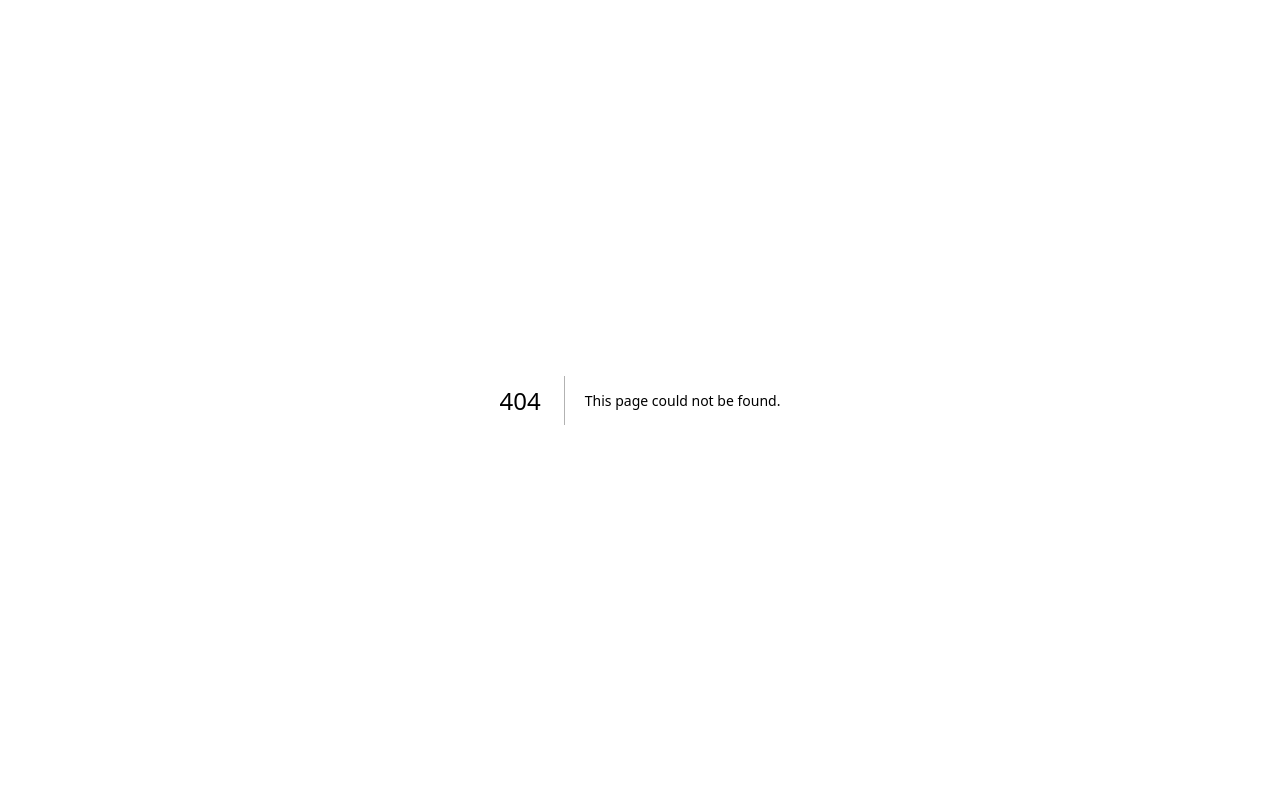
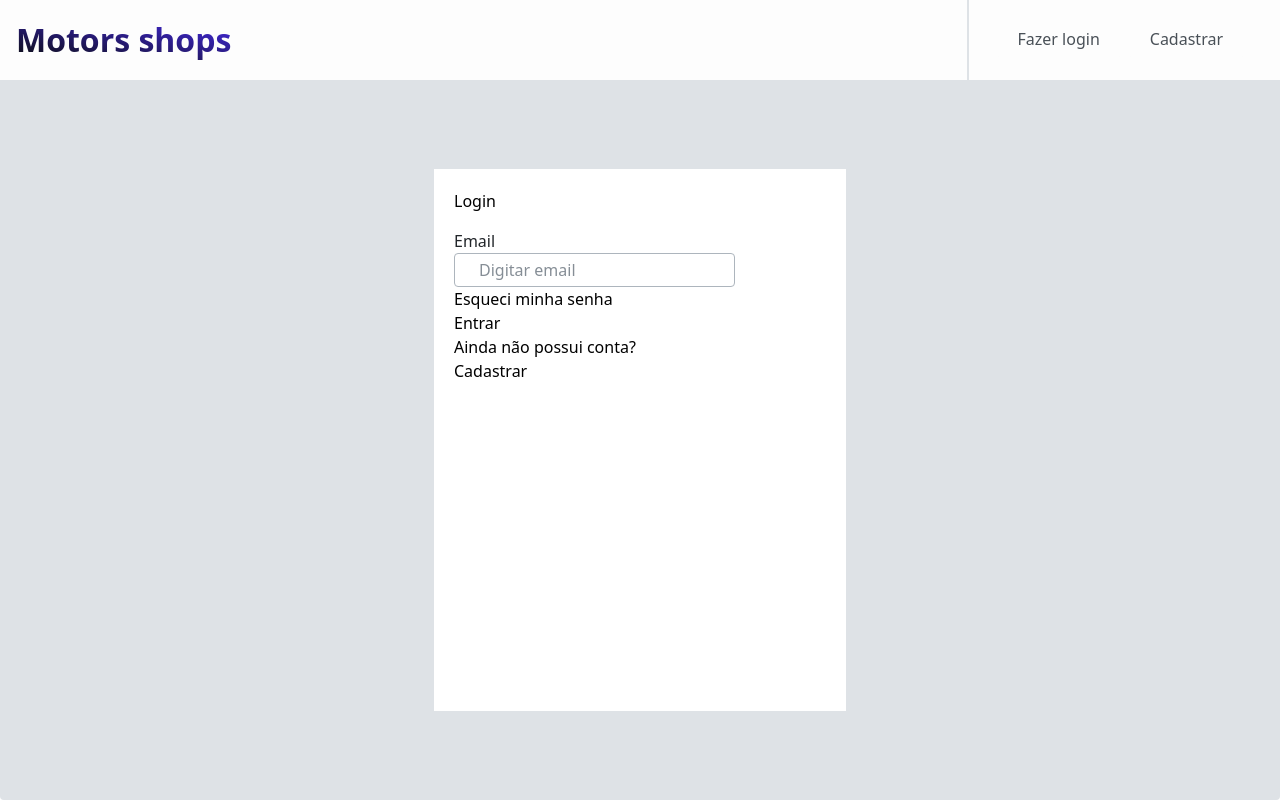
Before and after one commit to Projeto-Full-Stack/Projeto-FullStack-Grupo11, a Next.js app in the folder frontend/: page /login in a window 1280 px wide. Before the commit this address had no page. Built offline with nearby package versions, Linux system fonts and the light colour scheme.

Commit message:
feat: initial login page structure

```diff
--- /dev/null
+++ b/frontend/src/pages/login.tsx
@@ -0,0 +1,29 @@
+import Input from "@/components/input";
+import NavBar from "@/components/navbar";
+
+export default function Login() {
+  return (
+    <main className={`loginBody`}>
+      <NavBar />
+      <div className="flex justify-center items-center h-[90vh]">
+        <form
+          className={`flex flex-col gap-4 items-start p-5 w-[412px] h-[542px] bg-colors_color_white_fixed`}
+        >
+          <h1>Login</h1>
+          <div>
+            <Input
+              placeholder={`Digitar email`}
+              htmlFor={`email`}
+              type={`email`}
+              label={`Email`}
+            />
+            <p>Esqueci minha senha</p>
+            <button>Entrar</button>
+            <p>Ainda não possui conta?</p>
+            <button>Cadastrar</button>
+          </div>
+        </form>
+      </div>
+    </main>
+  );
+}
--- a/frontend/src/styles/globals.css
+++ b/frontend/src/styles/globals.css
@@ -1,5 +1,5 @@
-@import url('https://fonts.googleapis.com/css2?family=Lexend:wght@100;200;300;400;500;600;700;800;900&display=swap');
-@import url('https://fonts.googleapis.com/css2?family=Inter:wght@100;200;300;400;500;600;700;800;900&display=swap');
+@import url("https://fonts.googleapis.com/css2?family=Lexend:wght@100;200;300;400;500;600;700;800;900&display=swap");
+@import url("https://fonts.googleapis.com/css2?family=Inter:wght@100;200;300;400;500;600;700;800;900&display=swap");
 
 @tailwind base;
 @tailwind components;
@@ -13,4 +13,8 @@
   .announcement-box {
     @apply bg-colors_color_white_fixed align-middle p-11 items-center max-w-2xl rounded;
   }
+
+  .loginBody {
+    @apply bg-grey-grey_6 align-middle items-center rounded;
+  }
 }
```
